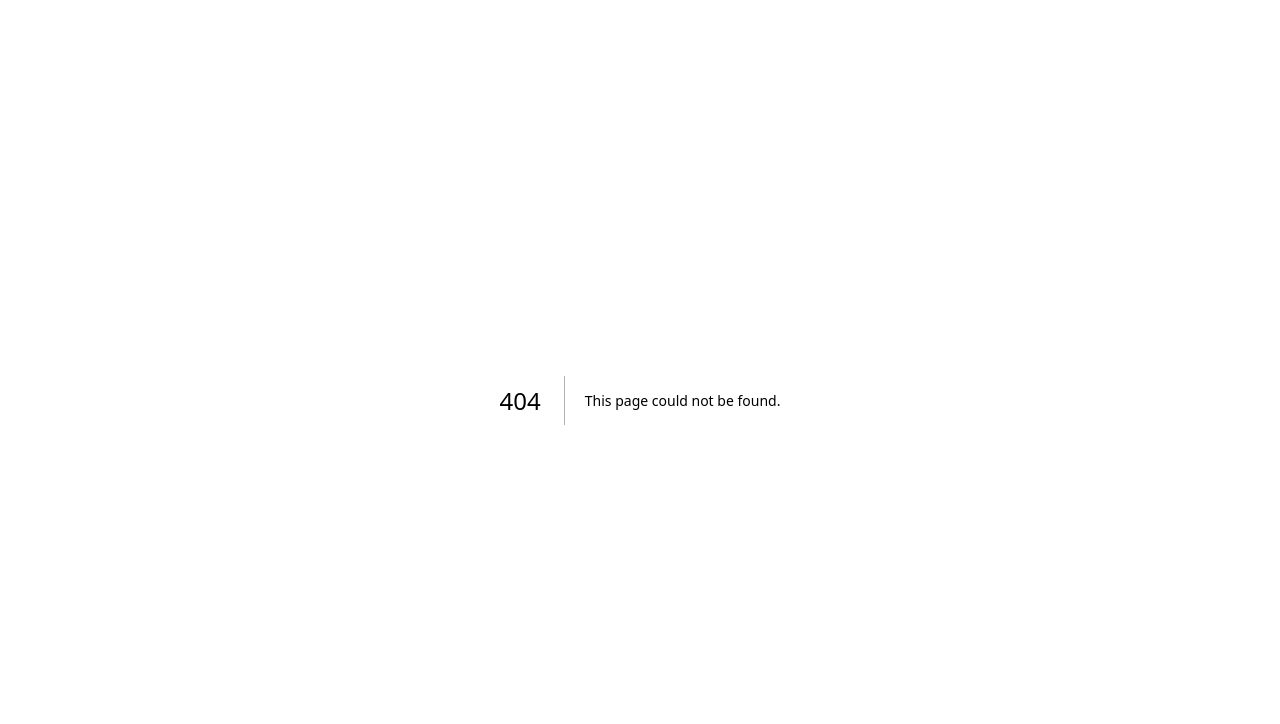
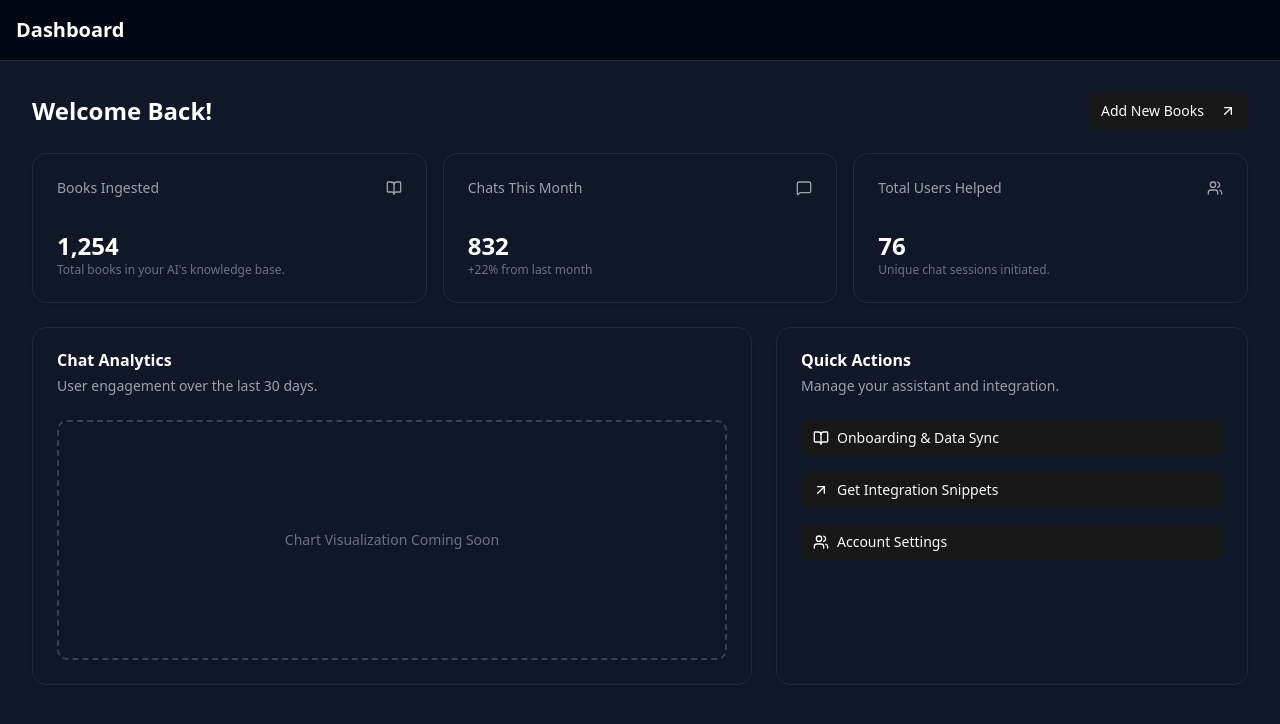
Before and after one commit to fredymorara/ai-library, a Next.js app: page /dashboard in a window 1280 px wide. Before the commit this address had no page. Shown: the top 724 px of the page. Built offline with nearby package versions, Linux system fonts and the light colour scheme.

Commit message:
login added

```diff
--- a/package.json
+++ b/package.json
@@ -9,6 +9,7 @@
     "lint": "eslint"
   },
   "dependencies": {
+    "@clerk/nextjs": "^6.33.2",
     "@radix-ui/react-slot": "^1.2.3",
     "class-variance-authority": "^0.7.1",
     "clsx": "^2.1.1",
--- /dev/null
+++ b/src/app/(dashboard)/dashboard/page.js
@@ -0,0 +1,99 @@
+// src/app/(dashboard)/dashboard/page.js
+import { Button } from "@/components/ui/button";
+import { Card, CardContent, CardHeader, CardTitle, CardDescription } from "@/components/ui/card";
+import { StatCard } from "@/components/StatCard";
+import { ArrowUpRight, BookOpen, Users, MessageSquare } from "lucide-react";
+import Link from "next/link";
+
+export default function DashboardPage() {
+  // In the future, this data will come from your database
+  const stats = {
+    booksIngested: "1,254",
+    chatsInitiatedThisMonth: "832",
+    totalUsers: "76",
+  };
+
+  return (
+    <div className="mx-auto max-w-7xl">
+      <div className="flex justify-between items-center mb-6">
+        <h2 className="text-2xl font-semibold text-white">Welcome Back!</h2>
+        {/* This button will eventually link to the onboarding page */}
+        <Link href="/onboarding">
+          <Button>
+            Add New Books <ArrowUpRight className="ml-2 h-4 w-4" />
+          </Button>
+        </Link>
+      </div>
+
+      {/* --- STATS GRID --- */}
+      <div className="grid gap-4 md:grid-cols-2 lg:grid-cols-3 mb-6">
+        <StatCard
+          title="Books Ingested"
+          value={stats.booksIngested}
+          icon={<BookOpen className="h-4 w-4" />}
+          description="Total books in your AI's knowledge base."
+        />
+        <StatCard
+          title="Chats This Month"
+          value={stats.chatsInitiatedThisMonth}
+          icon={<MessageSquare className="h-4 w-4" />}
+          description="+22% from last month"
+        />
+        <StatCard
+          title="Total Users Helped"
+          value={stats.totalUsers}
+          icon={<Users className="h-4 w-4" />}
+          description="Unique chat sessions initiated."
+        />
+      </div>
+
+      {/* --- MAIN DASHBOARD AREA (CHART + ACTIONS) --- */}
+      <div className="grid gap-6 lg:grid-cols-5">
+
+        {/* Chart Visualization Placeholder */}
+        <Card className="lg:col-span-3 bg-gray-900/50 border-gray-800">
+          <CardHeader>
+            <CardTitle className="text-white">Chat Analytics</CardTitle>
+            <CardDescription className="text-gray-400">
+              User engagement over the last 30 days.
+            </CardDescription>
+          </CardHeader>
+          <CardContent>
+            {/* Placeholder for where your chart component will go */}
+            <div className="h-60 w-full flex items-center justify-center rounded-lg bg-gray-900 border-2 border-dashed border-gray-700">
+              <p className="text-sm text-gray-500">Chart Visualization Coming Soon</p>
+            </div>
+          </CardContent>
+        </Card>
+
+        {/* Quick Actions / Links Placeholder */}
+        <Card className="lg:col-span-2 bg-gray-900/50 border-gray-800">
+          <CardHeader>
+            <CardTitle className="text-white">Quick Actions</CardTitle>
+            <CardDescription className="text-gray-400">
+              Manage your assistant and integration.
+            </CardDescription>
+          </CardHeader>
+          <CardContent className="flex flex-col space-y-4">
+            <Link href="/onboarding">
+              <Button className="w-full justify-start gap-2">
+                <BookOpen className="h-4 w-4" /> Onboarding & Data Sync
+              </Button>
+            </Link>
+            <Link href="/snippets">
+              <Button className="w-full justify-start gap-2">
+                <ArrowUpRight className="h-4 w-4" /> Get Integration Snippets
+              </Button>
+            </Link>
+            <Link href="/settings">
+               <Button className="w-full justify-start gap-2">
+                <Users className="h-4 w-4" /> Account Settings
+              </Button>
+            </Link>
+          </CardContent>
+        </Card>
+
+      </div>
+    </div>
+  );
+}
--- /dev/null
+++ b/src/app/(dashboard)/layout.js
@@ -0,0 +1,18 @@
+// src/app/(dashboard)/layout.js
+import { UserButton } from "@clerk/nextjs";
+
+export default function DashboardLayout({ children }) {
+  return (
+    <div className="min-h-screen bg-gray-900 text-white">
+      <header className="bg-gray-950 p-4 border-b border-gray-800">
+        <div className="mx-auto max-w-7xl flex justify-between items-center">
+          <h1 className="text-xl font-bold">Dashboard</h1>
+          <UserButton afterSignOutUrl="/" />
+        </div>
+      </header>
+      <main className="p-4 sm:p-6 lg:p-8">
+        {children}
+      </main>
+    </div>
+  );
+}
--- a/src/app/layout.js
+++ b/src/app/layout.js
@@ -1,29 +1,18 @@
-import { Geist, Geist_Mono } from "next/font/google";
+// src/app/layout.js
+import { ClerkProvider } from "@clerk/nextjs";
 import "./globals.css";
 
-const geistSans = Geist({
-  variable: "--font-geist-sans",
-  subsets: ["latin"],
-});
-
-const geistMono = Geist_Mono({
-  variable: "--font-geist-mono",
-  subsets: ["latin"],
-});
-
 export const metadata = {
-  title: "Create Next App",
-  description: "Generated by create next app",
+  title: "Smart Library Assistant",
+  description: "AI-powered library search and discovery.",
 };
 
 export default function RootLayout({ children }) {
   return (
-    <html lang="en">
-      <body
-        className={`${geistSans.variable} ${geistMono.variable} antialiased`}
-      >
-        {children}
-      </body>
-    </html>
+    <ClerkProvider>
+      <html lang="en">
+        <body>{children}</body>
+      </html>
+    </ClerkProvider>
   );
 }
--- a/src/components/Header.jsx
+++ b/src/components/Header.jsx
@@ -1,7 +1,14 @@
 // src/components/Header.jsx
 import React from "react";
 import { Button } from "@/components/ui/button";
-import { FiStar, FiInfo, FiMail } from "react-icons/fi"; // Removed FiTag
+import { FiStar, FiInfo, FiMail } from "react-icons/fi";
+import {
+  SignInButton,
+  SignUpButton,
+  SignedIn,
+  SignedOut,
+  UserButton,
+} from "@clerk/nextjs";
 
 export const Header = () => {
   return (
@@ -58,9 +65,17 @@ export const Header = () => {
 
           <div className="flex items-center gap-4">
             <div className="sm:flex sm:gap-4">
-              {/* UPDATED: Changed Login button to a visible variant */}
-              <Button variant="outline">Login</Button>
-              <Button>Register</Button>
+              <SignedOut>
+                <SignInButton mode="modal">
+                  <Button variant="outline">Login</Button>
+                </SignInButton>
+                <SignUpButton mode="modal">
+                  <Button>Register</Button>
+                </SignUpButton>
+              </SignedOut>
+              <SignedIn>
+                <UserButton />
+              </SignedIn>
             </div>
           </div>
         </div>
--- /dev/null
+++ b/src/components/StatCard.jsx
@@ -0,0 +1,17 @@
+// src/components/StatCard.jsx
+import { Card, CardContent, CardHeader, CardTitle } from "@/components/ui/card";
+
+export const StatCard = ({ title, value, icon, description }) => {
+  return (
+    <Card className="bg-gray-900/50 border-gray-800">
+      <CardHeader className="flex flex-row items-center justify-between space-y-0 pb-2">
+        <CardTitle className="text-sm font-medium text-gray-400">{title}</CardTitle>
+        <div className="text-gray-400">{icon}</div>
+      </CardHeader>
+      <CardContent>
+        <div className="text-2xl font-bold text-white">{value}</div>
+        <p className="text-xs text-gray-500">{description}</p>
+      </CardContent>
+    </Card>
+  );
+};
--- /dev/null
+++ b/src/components/ui/card.jsx
@@ -0,0 +1,101 @@
+import * as React from "react"
+
+import { cn } from "@/lib/utils"
+
+function Card({
+  className,
+  ...props
+}) {
+  return (
+    <div
+      data-slot="card"
+      className={cn(
+        "bg-card text-card-foreground flex flex-col gap-6 rounded-xl border py-6 shadow-sm",
+        className
+      )}
+      {...props} />
+  );
+}
+
+function CardHeader({
+  className,
+  ...props
+}) {
+  return (
+    <div
+      data-slot="card-header"
+      className={cn(
+        "@container/card-header grid auto-rows-min grid-rows-[auto_auto] items-start gap-2 px-6 has-data-[slot=card-action]:grid-cols-[1fr_auto] [.border-b]:pb-6",
+        className
+      )}
+      {...props} />
+  );
+}
+
+function CardTitle({
+  className,
+  ...props
+}) {
+  return (
+    <div
+      data-slot="card-title"
+      className={cn("leading-none font-semibold", className)}
+      {...props} />
+  );
+}
+
+function CardDescription({
+  className,
+  ...props
+}) {
+  return (
+    <div
+      data-slot="card-description"
+      className={cn("text-muted-foreground text-sm", className)}
+      {...props} />
+  );
+}
+
+function CardAction({
+  className,
+  ...props
+}) {
+  return (
+    <div
+      data-slot="card-action"
+      className={cn(
+        "col-start-2 row-span-2 row-start-1 self-start justify-self-end",
+        className
+      )}
+      {...props} />
+  );
+}
+
+function CardContent({
+  className,
+  ...props
+}) {
+  return (<div data-slot="card-content" className={cn("px-6", className)} {...props} />);
+}
+
+function CardFooter({
+  className,
+  ...props
+}) {
+  return (
+    <div
+      data-slot="card-footer"
+      className={cn("flex items-center px-6 [.border-t]:pt-6", className)}
+      {...props} />
+  );
+}
+
+export {
+  Card,
+  CardHeader,
+  CardFooter,
+  CardTitle,
+  CardAction,
+  CardDescription,
+  CardContent,
+}
--- /dev/null
+++ b/src/middleware.js
@@ -0,0 +1,13 @@
+// src/middleware.js
+import { clerkMiddleware } from "@clerk/nextjs/server";
+
+export default clerkMiddleware();
+
+export const config = {
+  matcher: [
+    // Skip Next.js internals and all static files, unless found in search params
+    "/((?!_next|[^?]*\\.(?:html?|css|js(?!on)|jpe?g|webp|png|gif|svg|ttf|woff2?|ico|csv|docx?|xlsx?|zip|webmanifest)).*)",
+    // Always run for API routes
+    "/(api|trpc)(.*)",
+  ],
+};
```
Also changed, not shown: src/app/sign-in.js (added), 1 other file (tests, documents, lock files or other folders).
